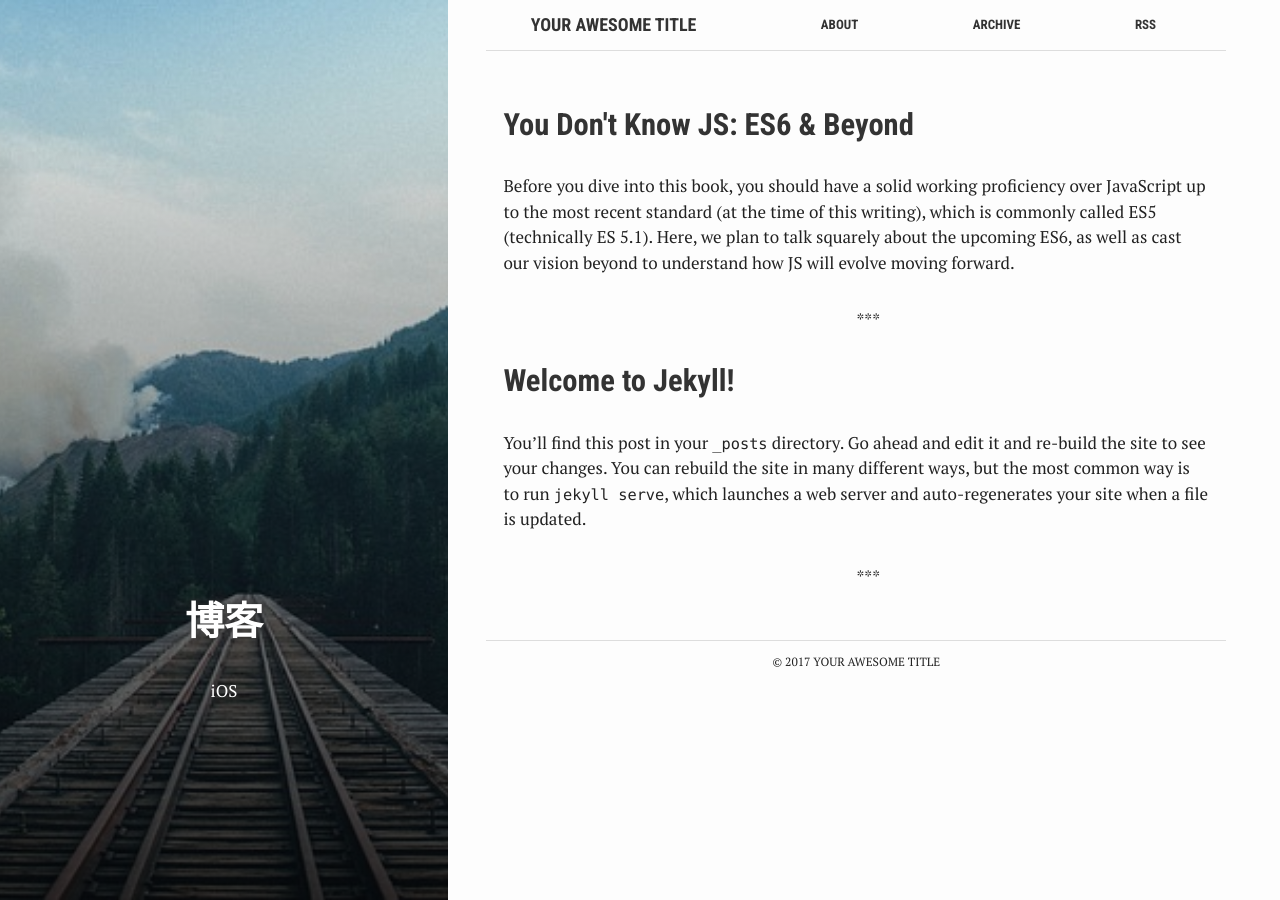
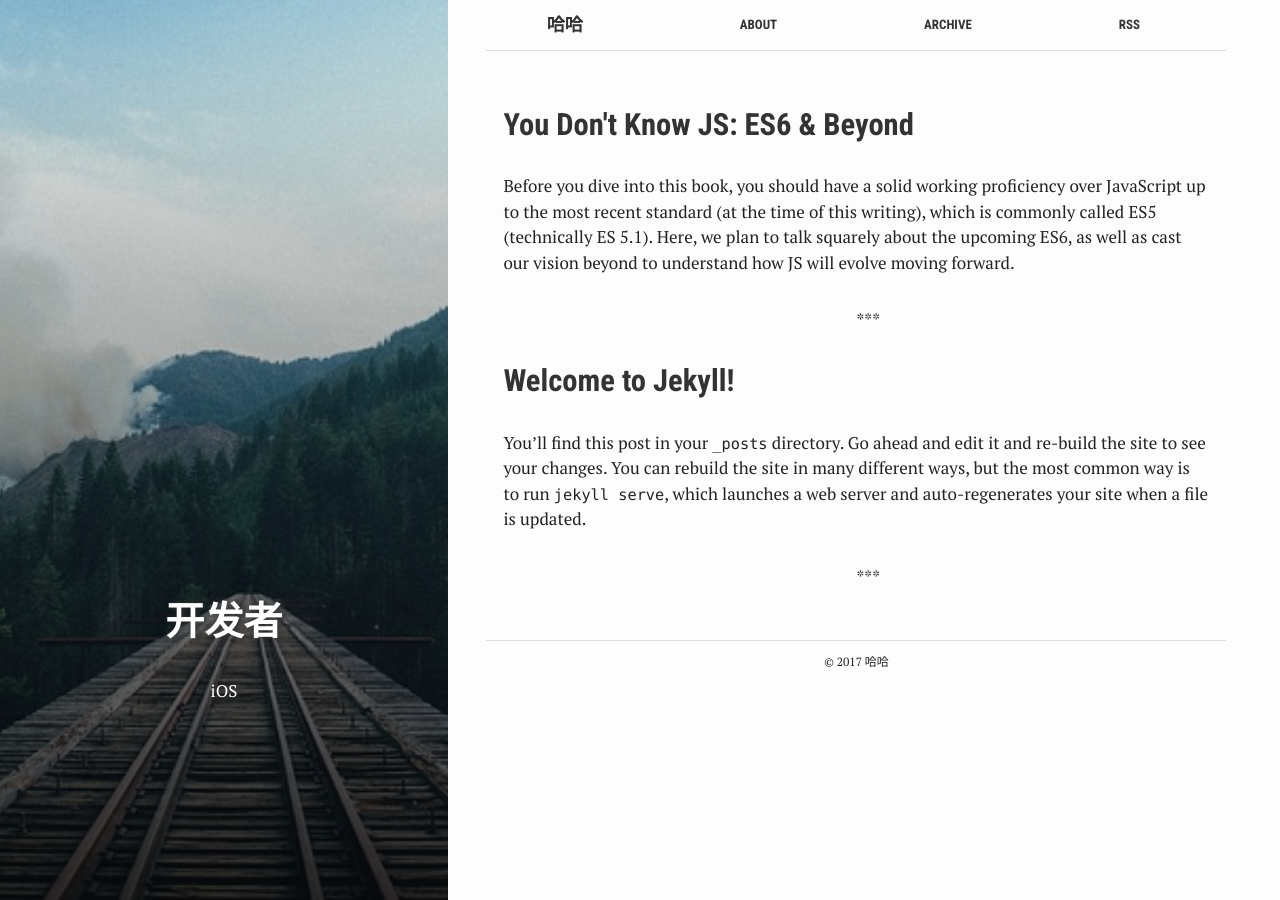
Before and after one commit to yitianljt/yitianljt.github.io, a Jekyll site: the page built from index.html, in a window 1280 px wide. Built offline with Jekyll 4.4.1, drawn with Linux system fonts in a browser that asks for light colours.

Commit message:
第一次提交

```diff
--- a/_config.yml
+++ b/_config.yml
@@ -6,8 +6,8 @@
 # 'jekyll serve'. If you change this file, please restart the server process.
 
 # Site settings
-title: Your awesome title
-email: your-email@domain.com
+title: 哈哈
+email: jintao081@qq.com
 description: > # this means to ignore newlines until "baseurl:"
   Write an awesome description for your new site here. You can edit this
   line in _config.yml. It will appear in your document head meta (for
@@ -15,8 +15,8 @@
 baseurl: "" # the subpath of your site, e.g. /blog
 lang: "en"
 url: "http://localhost:4000" # the base hostname & protocol for your site
-twitter_username: jekyllrb
-github_username:  jekyll
+twitter_username: jintao081
+github_username:  jintao081
 disqus_username:
 
 # Build settings
--- a/index.html
+++ b/index.html
@@ -2,7 +2,7 @@
 bg: "rails.jpg"
 layout: default
 crawlertitle: "Jintao blog"
-title: "博客"
+title: "开发者"
 summary: "iOS"
 ---
 
```
